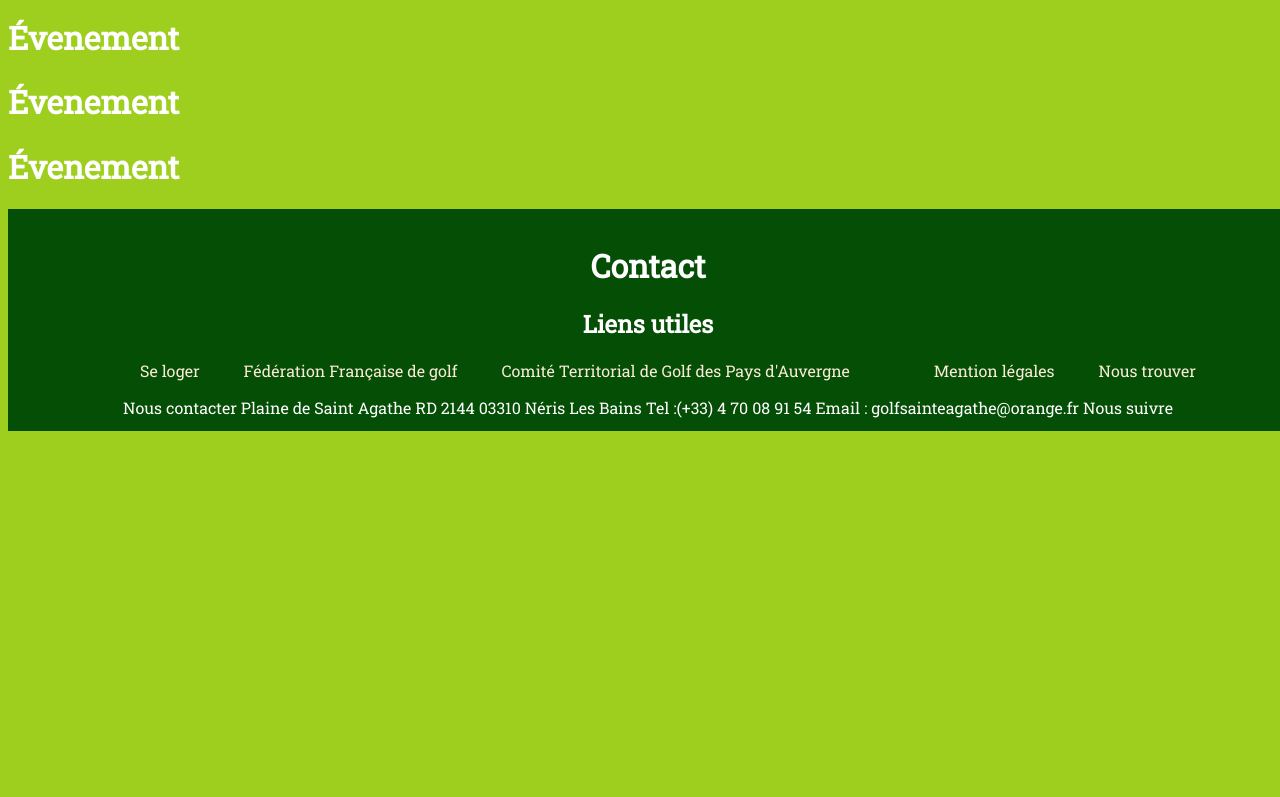
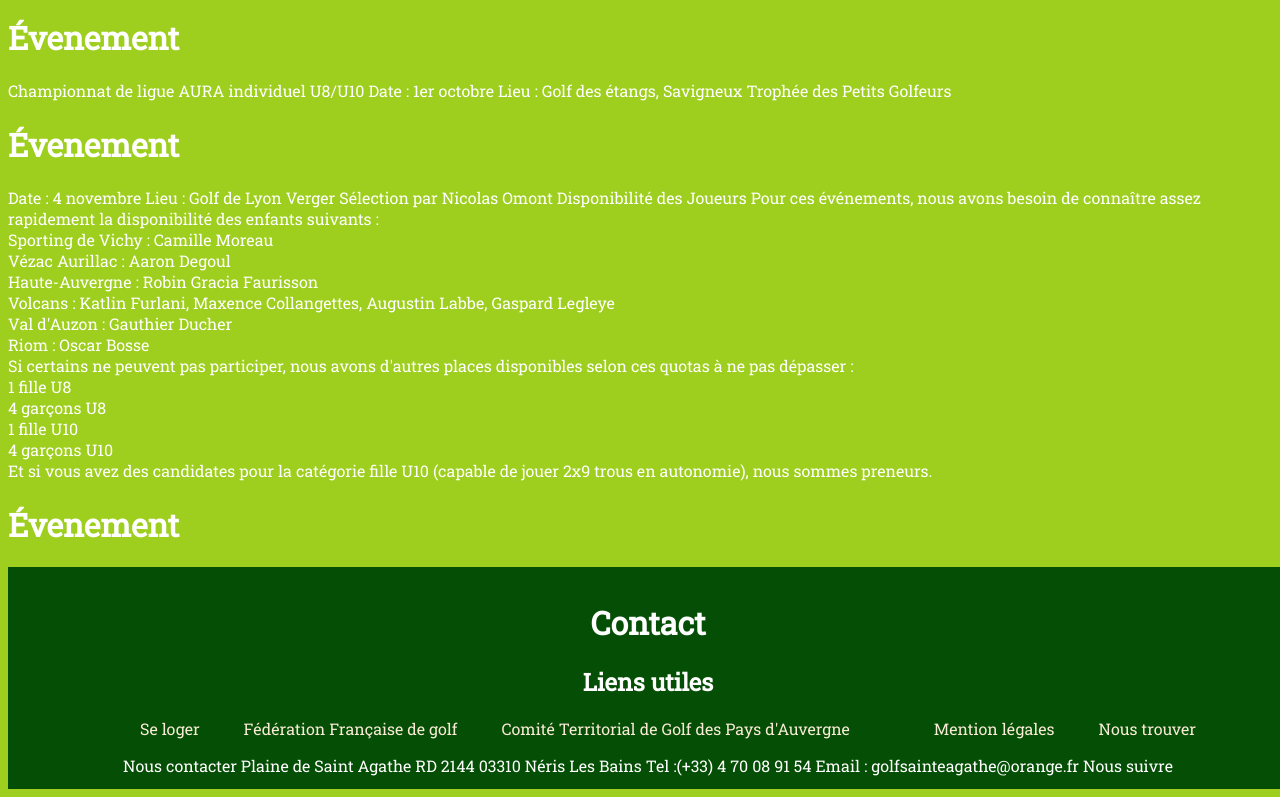
Before and after one commit to teetom3/ecoledegolfsainteagathe1, a plain HTML site: page Evenement.html in a window 1280 px wide. Shown: the part 146-943 px from the top of the page. Before the commit the page ends 800 px from the top, so only its background shows below. Drawn offline with Linux system fonts and the light colour scheme.

Commit message:
envementdebutsaison

```diff
--- a/Evenement.html
+++ b/Evenement.html
@@ -29,11 +29,39 @@
 
     <div class="Evenement">
         <h1> Évenement</h1>
-    <p class="Évenement1"></p>
+
+
+
+
+    <p class="Évenement1">Championnat de ligue AURA individuel U8/U10
+
+        Date : 1er octobre
+        Lieu : Golf des étangs, Savigneux
+        Trophée des Petits Golfeurs</p>
+    </div>
 
     <div class="Evenement">
     <h1> Évenement</h1>
-    <p class="Évenement2"></p>
+    <p class="Évenement2">Date : 4 novembre
+        Lieu : Golf de Lyon Verger
+        Sélection par Nicolas Omont
+        Disponibilité des Joueurs
+        Pour ces événements, nous avons besoin de connaître assez rapidement la disponibilité des enfants suivants :<br>
+
+        Sporting de Vichy : Camille Moreau<br>
+        Vézac Aurillac : Aaron Degoul<br>
+        Haute-Auvergne : Robin Gracia Faurisson<br>
+        Volcans : Katlin Furlani, Maxence Collangettes, Augustin Labbe, Gaspard Legleye<br>
+        Val d'Auzon : Gauthier Ducher<br>
+        Riom : Oscar Bosse<br>
+        Si certains ne peuvent pas participer, nous avons d'autres places disponibles selon ces quotas à ne pas dépasser :<br>
+
+        1 fille U8<br>
+        4 garçons U8<br>
+        1 fille U10<br>
+        4 garçons U10<br>
+        Et si vous avez des candidates pour la catégorie fille U10 (capable de jouer 2x9 trous en autonomie), nous sommes preneurs.
+        </p>
 
     <div class="Evenement">
     <h1> Évenement</h1>
```
